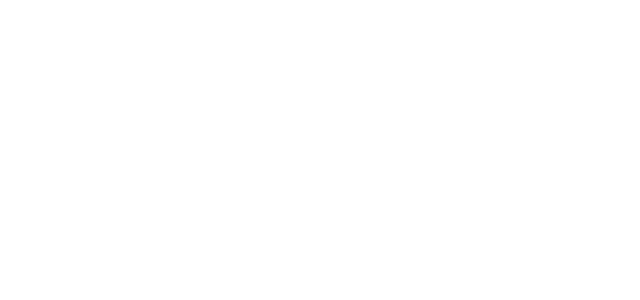
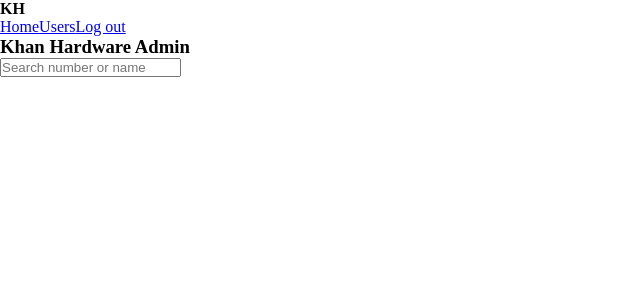
Before and after one commit to Mehranmir1750/Khan-Hardware, a React app in the folder frontend/: page /admin-dashboard in a window 1280 px wide. Before the commit this address had no page. Shown: the top 300 px of the page, without its empty margins (0-640 px from the left). Built offline with nearby package versions, Linux system fonts and the light colour scheme; the HTML template or start-up script is replaced by a standard one.

Commit message:
working on admin panel

```diff
--- a/frontend/src/App.jsx
+++ b/frontend/src/App.jsx
@@ -5,6 +5,7 @@
 // import Details from './components/Details';
 import Details from './pages/Details';
 import Login from './pages/Login';
+import Admin from './pages/Admin';
 
 
 function App() {
@@ -16,6 +17,7 @@
       <Route path="/" element={<Home />} />
       <Route path="/details" element={<Details />} />
       <Route path="/login" element={<Login />} />
+      <Route path="/admin-dashboard" element={<Admin />} />
 
     </Routes>
 
--- /dev/null
+++ b/frontend/src/components/AdminNavbar.jsx
@@ -0,0 +1,26 @@
+export default function AdminNavbar(){
+    return(
+    <>
+
+    <div className="left_navbar">
+        <h4 className="adminlogo">KH</h4>
+
+        <a href="/home" className="home">Home</a>
+        <a href="/users" className="users">Users</a>
+        <a href="/logout" className="logout">Log out</a>
+    </div>
+
+<div className="top_navbar">
+    <h3 className="admin_heading">
+        Khan Hardware Admin
+    </h3>
+
+    <input
+        className="admin_search"
+        type="text"
+        placeholder="Search number or name"
+    />
+</div>
+    </>
+    )
+}
--- /dev/null
+++ b/frontend/src/pages/Admin.jsx
@@ -0,0 +1,10 @@
+import AdminNavbar from "../components/AdminNavbar";
+
+export default function Admin(){
+    return(
+        <>
+        <AdminNavbar/>
+
+        </>
+    )
+}
--- a/frontend/src/pages/Login.jsx
+++ b/frontend/src/pages/Login.jsx
@@ -20,7 +20,7 @@
   password === "1234567890"
 
         ){
-            navigate('/')
+            navigate('/admin-dashboard')
         }
         else{
             alert('enter correct details')
```
